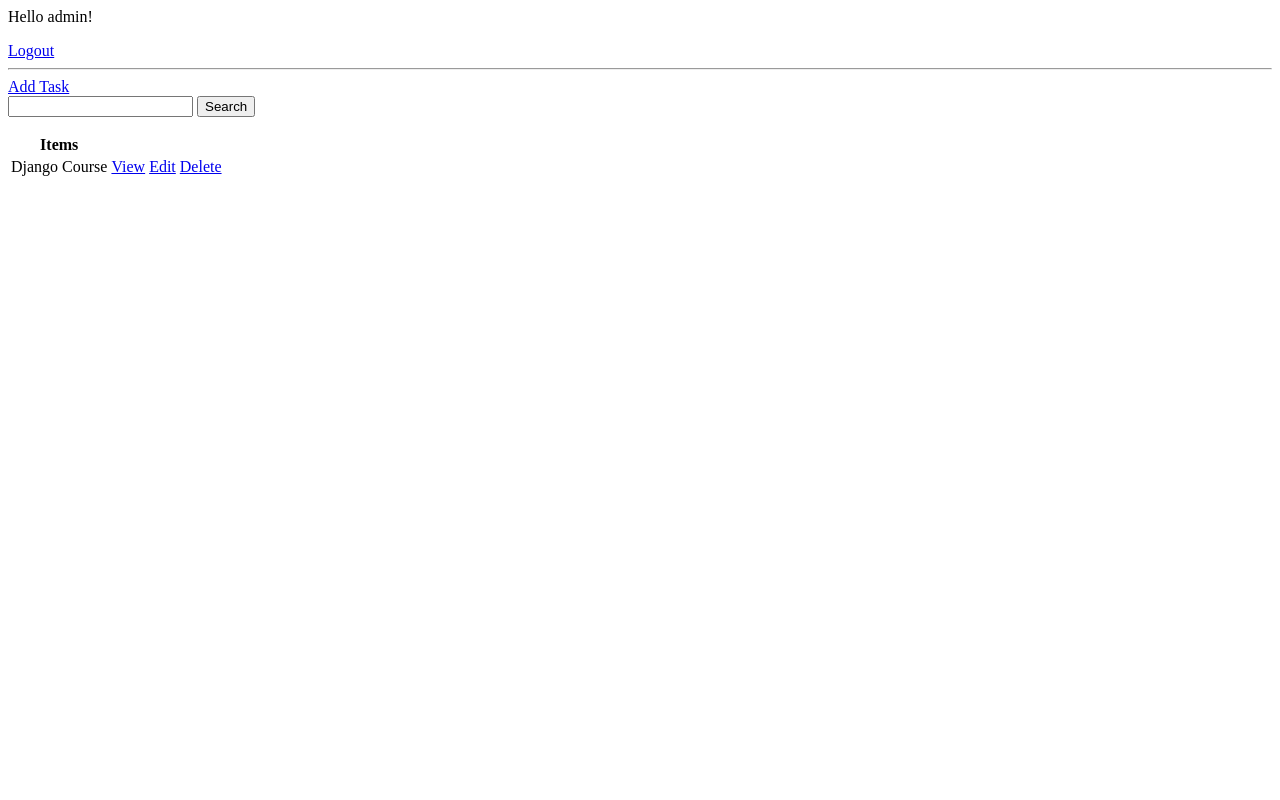
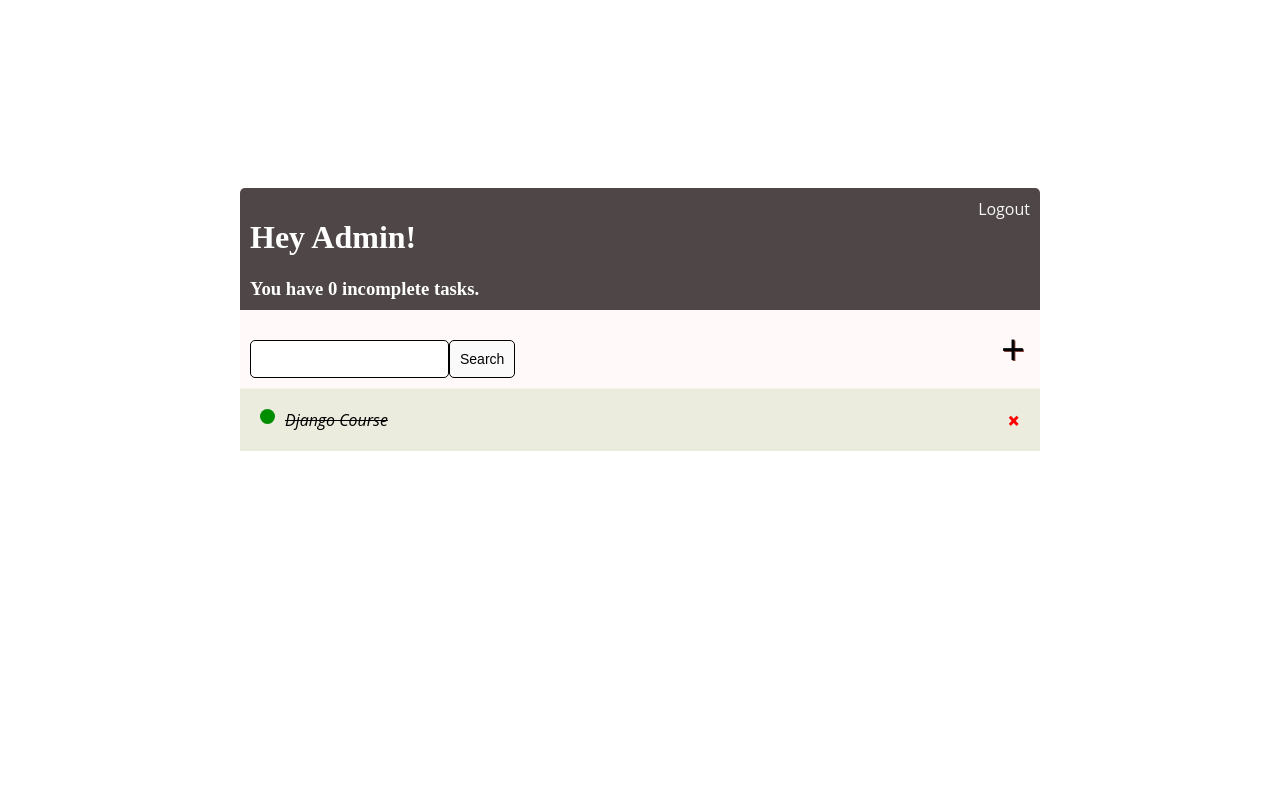
Before and after one commit to ApekshaShetti/TaskTrackr, a Django app: page / in a window 1280 px wide. Run offline with Django 4.2, Linux system fonts and the light colour scheme; a user stored in the database is signed in; data comes from the database, SQL or seed files in the repository; both versions use the stored data as it was after the commit.

Commit message:
style complete

```diff
--- /dev/null
+++ b/Tasks/templates/Tasks/base.html
@@ -0,0 +1,151 @@
+<!DOCTYPE html>
+<html lang="en">
+<head>
+    <meta charset="UTF-8">
+    <meta name="viewport" content="width=device-width, initial-scale=1.0">
+    <title>Task Trackr</title>
+
+    <link rel="preconnect" href="https://fonts.googleapis.com">
+    <link rel="preconnect" href="https://fonts.gstatic.com" crossorigin>
+    <link href="https://fonts.googleapis.com/css2?family=Montserrat:ital,wght@1,100&display=swap" rel="stylesheet">
+
+    <style>
+        body{
+            background-color: rgb(255, 255, 255);
+            font-family: 'Raleway', 'Open Sans', sans-serif;
+            padding-top: 180px;
+        }
+
+        .container{
+            max-width: 800px;
+            margin: auto;
+            background-color: #fff9f9;
+        }
+
+        .header-bar{
+            display: flex;
+            justify-content: space-between;
+            color: #ffff;
+            padding: 10px;
+            border-radius: 5px 5px 0 0;
+            background-color: #4f4747;
+        }
+
+        .header-bar a{
+            color: rgb(247, 247, 247);
+            text-decoration: none;
+        }
+
+        .task-wrapper{
+            display: flex;
+            align-items: center;
+            justify-content: space-between;
+            padding: 20px;
+            background-color: #ebebde;
+            border-top: 1px solid rgba(255, 255, 255, 0.473);
+        }
+
+        .task-title{
+            display: flex;
+        }
+
+        .task-title a{
+            text-decoration: none;
+            margin-left: 10px;
+        }
+
+        .task-complete-icon{
+            height: 15px;
+            width: 15px;
+            border-radius: 70%;
+            background-color: rgb(0, 141, 0);
+        }
+
+        .task-incomplete-icon{
+            height: 15px;
+            width: 15px;
+            border-radius: 70%;
+            background-color: rgb(218,218,218);
+        }
+
+        .delete-link{
+            text-decoration: none;
+            font-weight: 900;
+            color: red;
+            font-size: 22px;
+            line-height: 0;
+        }
+
+        #search-add-wrapper{
+            display: flex;
+            justify-content: space-between;
+            align-items: center;
+            padding: 10px;
+        }
+
+        #add-link {
+            color: #000000;
+            text-decoration: none;
+            font-size: 42px;
+            text-shadow: 1px 1px #81413b;
+            padding-right: 5px;
+        }
+
+        input[type=text],
+        input[type=password],
+        textarea{
+            border:1px solid #000000;
+            border-radius: 5px;
+            padding: 10px;
+            width: 90%;
+        }
+        label{
+            padding-top: 10px !important;
+            display: block;
+        }
+
+        .button{
+            border: 1px solid #000000;
+            background-color: #FAFAFA;
+            color: #000000;
+            padding: 10px;
+            font-size: 14px;
+            border-radius: 5px;
+            cursor: pointer;
+            text-decoration: none;
+        }
+
+        .card-body{
+            padding: 20px;
+        }
+
+        h1,
+        h2,
+        h3,
+        h4,
+        h5,
+        h6
+        {
+            font-family : 'Raleway', sans-seif;
+            color: #ffffff;
+        }
+
+        a{
+            color: #000000;
+        }
+
+        p
+        {
+            color: #000000;
+        }
+    </style>
+</head>
+
+<body>
+    <div class="container">
+        {% block content %}
+
+        {% endblock content %}
+    </div>
+</body>
+</html>
--- a/Tasks/templates/Tasks/task.html
+++ /dev/null
@@ -1 +0,0 @@
-<h1>Task: {{task}}</h1>
--- a/Tasks/templates/Tasks/task_list.html
+++ b/Tasks/templates/Tasks/task_list.html
@@ -1,30 +1,51 @@
+{% extends 'Tasks/base.html' %}
+{% block content %}
+
+<div class="header-bar">
+    <div>
+        <h1>Hey {{request.user|title}}!</h1>
+        <h3 style="margin:0">You have <b>{{count}}</b> incomplete task{{ count|pluralize:"s"}}.</h3>
+    </div>
+
     {% if request.user.is_authenticated %}
-    <p>Hello {{request.user}}!</p>
     <a href="{% url 'logout' %}">Logout</a>
     {% else %}
         <a href="{% url 'login' %}">Login</a>
     {% endif %}
-<hr>
-<a href="{% url 'create-task' %}">Add Task</a>
 
-<form action="" method="GET">
+</div>
+<div id="search-add-wrapper">
+    <form action="" method="GET" style="margin-top: 20px; display: flex;">
         <input type="text" name="search-area" value="{{search_input}}">
-    <input type="submit" value="Search">
+        <input class="button" type="submit" value="Search">
     </form>
-<table>
-    <tr>
-        <th>Items</th>
-        <th></th>
-        <th></th>
-    </tr>
+    <a id = "add-link" href="{% url 'create-task' %}">&#x2b;</a>
+</div>
+
+
+
+<div class="task.=-items-wrapper">
     {% for task in task_list %}
-    <tr>
-        <td>{{task.title}}</td>
-        <td><a href="{% url 'task' task.id %}">View</a></td>
-        <td><a href="{% url 'update-task' task.id %}">Edit</a></td>
-        <td><a href="{% url 'delete-task' task.id %}">Delete</a></td>
-    </tr>
+        <div class="task-wrapper">
+            {% if task.status %}
+                <div class="task-title">
+                    <div class="task-complete-icon"></div>
+                    <i><s><a href="{% url 'update-task' task.id %}">{{task}}</a></s></i>
+                </div>
+                <a class="delete-link" href="{% url 'delete-task' task.id %}">&#215;</a>
+            {% else %}
+                <div class="task-title">
+                    <div class="task-incomplete-icon"></div>
+                    <a href="{% url 'update-task' task.id %}">{{task}}</a>
+                </div>
+                <a class="delete-link" href="{% url 'delete-task' task.id %}">&#215;</a>
+            {% endif %}
+
+        </div>
     {% empty %}
         <h3>No Items</h3>
     {% endfor %}
-</table>
+</div>
+
+
+{% endblock content %}
--- a/Tasks/urls.py
+++ b/Tasks/urls.py
@@ -1,5 +1,5 @@
 from django.urls import path
-from .views import TaskList, TaskDetail, CreateTask, UpdateTask, DeleteTask, Login, Register
+from .views import TaskList, CreateTask, UpdateTask, DeleteTask, Login, Register
 from django.contrib.auth.views import LogoutView
 
 urlpatterns = [
@@ -7,7 +7,7 @@ urlpatterns = [
     path('logout/',LogoutView.as_view(next_page='login'), name='logout'),
     path('register/',Register.as_view(), name='register'),
     path('',TaskList.as_view(), name='task_list'),
-    path('task/<int:pk>/',TaskDetail.as_view(), name='task'),  # dynamic routing
+    # path('task/<int:pk>/',TaskDetail.as_view(), name='task'),  # dynamic routing
     path('create-task/',CreateTask.as_view(), name='create-task'),
     path('update-task/<int:pk>/',UpdateTask.as_view(), name='update-task'),
     path('delete-task/<int:pk>/',DeleteTask.as_view(), name='delete-task'),
--- a/Tasks/views.py
+++ b/Tasks/views.py
@@ -2,7 +2,7 @@ from django.forms.models import BaseModelForm
 from django.http import HttpResponse
 from django.shortcuts import render, redirect
 from django.views.generic.list import ListView
-from django.views.generic.detail import DetailView
+# from django.views.generic.detail import DetailView
 from django.views.generic.edit import CreateView, UpdateView, DeleteView, FormView
 from .models import Task
 from django.urls import reverse_lazy
@@ -57,10 +57,10 @@ class TaskList(LoginRequiredMixin, ListView):
         context['search_input'] = search_input
         return context
 
-class TaskDetail(LoginRequiredMixin, DetailView):
-    model = Task
-    context_object_name = 'task'
-    template_name = 'Tasks/task.html'
+# class TaskDetail(LoginRequiredMixin, DetailView):
+#     model = Task
+#     context_object_name = 'task'
+#     template_name = 'Tasks/task.html'
 
 class CreateTask(LoginRequiredMixin, CreateView):
     model = Task
```
Also changed, not shown: Tasks/templates/Tasks/login.html (+19 -7 lines), Tasks/templates/Tasks/register.html (+21 -4 lines), Tasks/templates/Tasks/task_confirm_delete.html (+18 -7 lines), Tasks/templates/Tasks/task_form.html (+18 -7 lines), db.sqlite3. Lines whose indentation alone changed are shown as unchanged.
